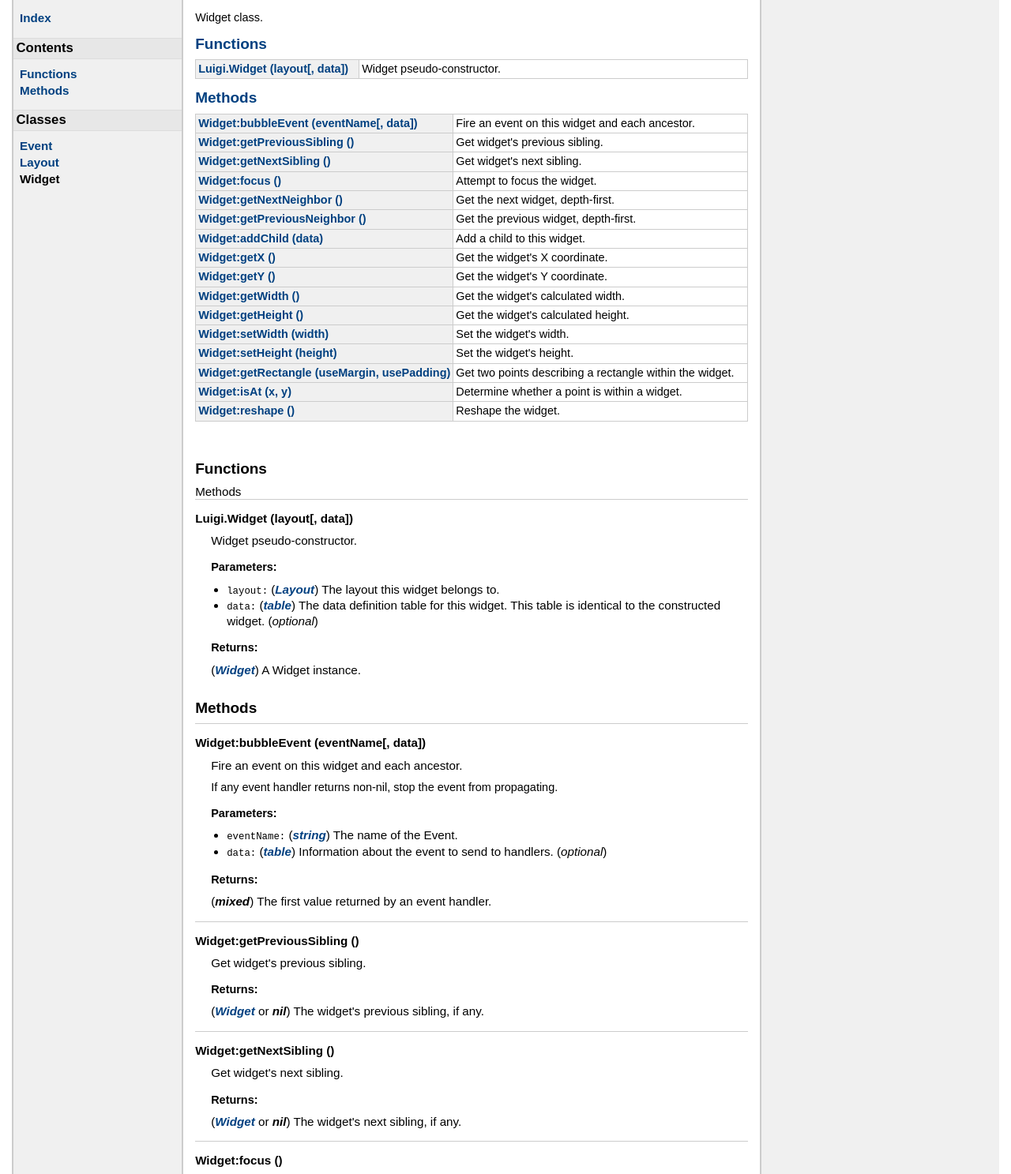
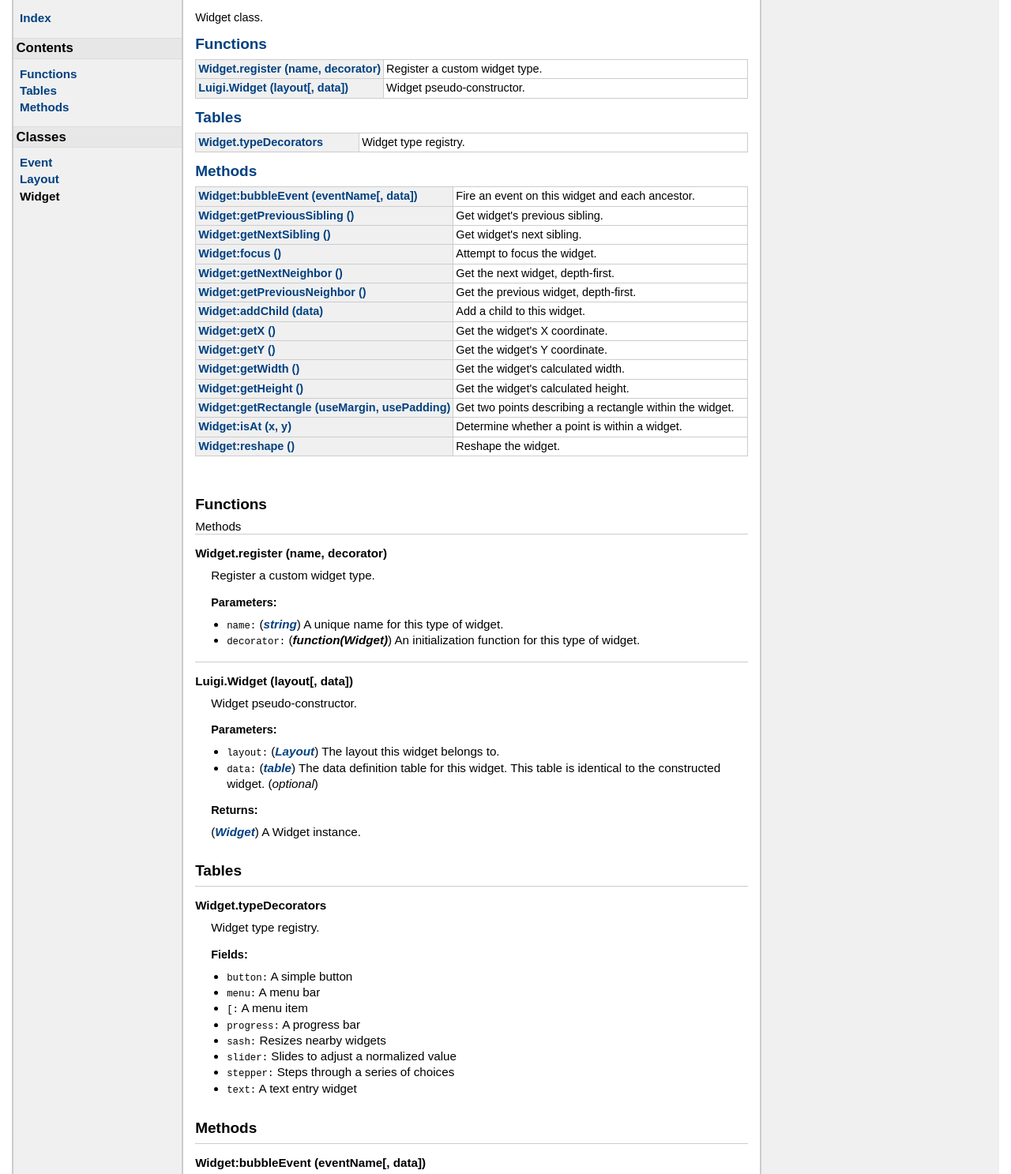
Before and after one commit to airstruck/luigi, a plain HTML site: page doc/classes/Widget.html in a window 1280 px wide. Shown: the part 43-1530 px from the top of the page at 79% size. Drawn offline with Linux system fonts and the light colour scheme.

Commit message:
update docs

```diff
--- a/doc/classes/Widget.html
+++ b/doc/classes/Widget.html
@@ -33,6 +33,7 @@
 <h2>Contents</h2>
 <ul>
 <li><a href="#Functions">Functions</a></li>
+<li><a href="#Tables">Tables</a></li>
 <li><a href="#Methods">Methods</a></li>
 </ul>
 
@@ -58,8 +59,19 @@
 <h2><a href="#Functions">Functions</a></h2>
 <table class="function_list">
 	<tr>
+	<td class="name" nowrap><a href="#Widget.register">Widget.register (name, decorator)</a></td>
+	<td class="summary">Register a custom widget type.</td>
+	</tr>
+	<tr>
 	<td class="name" nowrap><a href="#Luigi.Widget">Luigi.Widget (layout[, data])</a></td>
 	<td class="summary">Widget pseudo-constructor.</td>
+	</tr>
+</table>
+<h2><a href="#Tables">Tables</a></h2>
+<table class="function_list">
+	<tr>
+	<td class="name" nowrap><a href="#Widget.typeDecorators">Widget.typeDecorators</a></td>
+	<td class="summary">Widget type registry.</td>
 	</tr>
 </table>
 <h2><a href="#Methods">Methods</a></h2>
@@ -109,14 +121,6 @@
 	<td class="summary">Get the widget's calculated height.</td>
 	</tr>
 	<tr>
-	<td class="name" nowrap><a href="#Widget:setWidth">Widget:setWidth (width)</a></td>
-	<td class="summary">Set the widget's width.</td>
-	</tr>
-	<tr>
-	<td class="name" nowrap><a href="#Widget:setHeight">Widget:setHeight (height)</a></td>
-	<td class="summary">Set the widget's height.</td>
-	</tr>
-	<tr>
 	<td class="name" nowrap><a href="#Widget:getRectangle">Widget:getRectangle (useMargin, usePadding)</a></td>
 	<td class="summary">Get two points describing a rectangle within the widget.</td>
 	</tr>
@@ -137,6 +141,31 @@
     <h2 class="section-header "><a name="Functions"></a>Functions</h2>
     Methods
     <dl class="function">
+    <dt>
+    <a name = "Widget.register"></a>
+    <strong>Widget.register (name, decorator)</strong>
+    </dt>
+    <dd>
+    Register a custom widget type.
+
+
+    <h3>Parameters:</h3>
+    <ul>
+        <li><span class="parameter">name</span>
+            <span class="types"><a class="type" href="http://www.lua.org/manual/5.1/manual.html#5.4">string</a></span>
+        A unique name for this type of widget.
+        </li>
+        <li><span class="parameter">decorator</span>
+            <span class="types"><span class="type">function(Widget)</span></span>
+        An initialization function for this type of widget.
+        </li>
+    </ul>
+
+
+
+
+
+</dd>
     <dt>
     <a name = "Luigi.Widget"></a>
     <strong>Luigi.Widget (layout[, data])</strong>
@@ -165,6 +194,51 @@
            <span class="types"><a class="type" href="../classes/Widget.html#">Widget</a></span>
         A Widget instance.
     </ol>
+
+
+
+
+</dd>
+</dl>
+    <h2 class="section-header "><a name="Tables"></a>Tables</h2>
+
+    <dl class="function">
+    <dt>
+    <a name = "Widget.typeDecorators"></a>
+    <strong>Widget.typeDecorators</strong>
+    </dt>
+    <dd>
+    Widget type registry.
+
+
+    <h3>Fields:</h3>
+    <ul>
+        <li><span class="parameter">button</span>
+        A simple button
+        </li>
+        <li><span class="parameter">menu</span>
+        A menu bar
+        </li>
+        <li><span class="parameter">[</span>
+        A menu item
+        </li>
+        <li><span class="parameter">progress</span>
+        A progress bar
+        </li>
+        <li><span class="parameter">sash</span>
+        Resizes nearby widgets
+        </li>
+        <li><span class="parameter">slider</span>
+        Slides to adjust a normalized value
+        </li>
+        <li><span class="parameter">stepper</span>
+        Steps through a series of choices
+        </li>
+        <li><span class="parameter">text</span>
+        A text entry widget
+        </li>
+    </ul>
+
 
 
 
@@ -425,64 +499,6 @@
 
 </dd>
     <dt>
-    <a name = "Widget:setWidth"></a>
-    <strong>Widget:setWidth (width)</strong>
-    </dt>
-    <dd>
-    Set the widget's width. </p>
-
-<p>Limited to space not occupied by siblings.
-
-
-    <h3>Parameters:</h3>
-    <ul>
-        <li><span class="parameter">width</span>
-            <span class="types"><span class="type">number</span></span>
-        The desired width. Actual width may differ.
-        </li>
-    </ul>
-
-    <h3>Returns:</h3>
-    <ol>
-
-           <span class="types"><span class="type">number</span></span>
-        The actual width of the widget.
-    </ol>
-
-
-
-
-</dd>
-    <dt>
-    <a name = "Widget:setHeight"></a>
-    <strong>Widget:setHeight (height)</strong>
-    </dt>
-    <dd>
-    Set the widget's height. </p>
-
-<p>Limited to space not occupied by siblings.
-
-
-    <h3>Parameters:</h3>
-    <ul>
-        <li><span class="parameter">height</span>
-            <span class="types"><span class="type">number</span></span>
-        The desired height. Actual height may differ.
-        </li>
-    </ul>
-
-    <h3>Returns:</h3>
-    <ol>
-
-           <span class="types"><span class="type">number</span></span>
-        The actual height of the widget.
-    </ol>
-
-
-
-
-</dd>
-    <dt>
     <a name = "Widget:getRectangle"></a>
     <strong>Widget:getRectangle (useMargin, usePadding)</strong>
     </dt>
@@ -580,7 +596,7 @@
 </div> <!-- id="main" -->
 <div id="about">
 <i>generated by <a href="http://github.com/stevedonovan/LDoc">LDoc 1.4.3</a></i>
-<i style="float:right;">Last updated 2015-11-11 18:35:22 </i>
+<i style="float:right;">Last updated 2015-11-27 03:17:14 </i>
 </div> <!-- id="about" -->
 </div> <!-- id="container" -->
 </body>
```
Also changed, not shown: doc/classes/Event.html (+1 -1 lines), doc/classes/Layout.html (+1 -1 lines), doc/index.html (+1 -1 lines), 1 other file.
